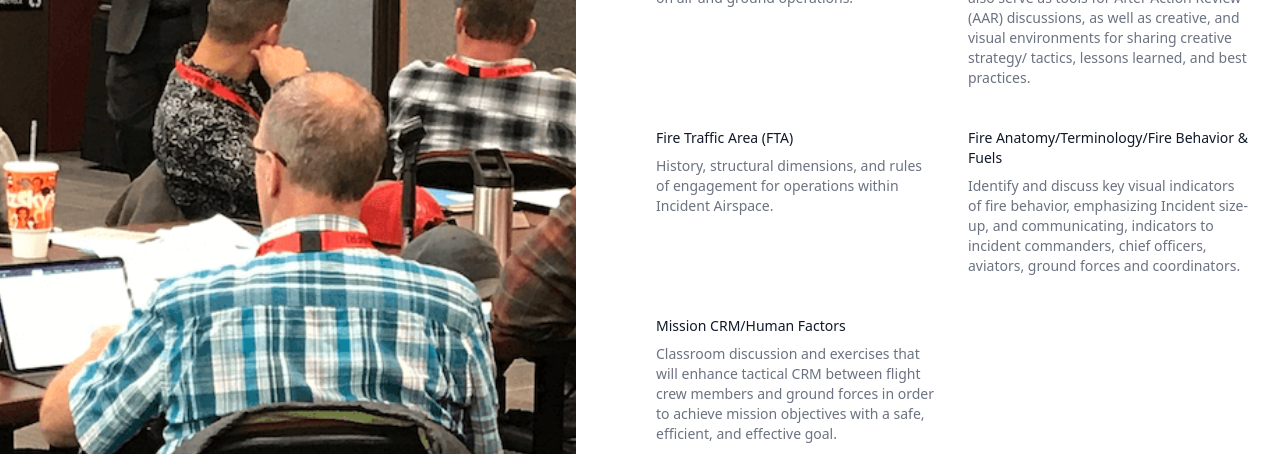
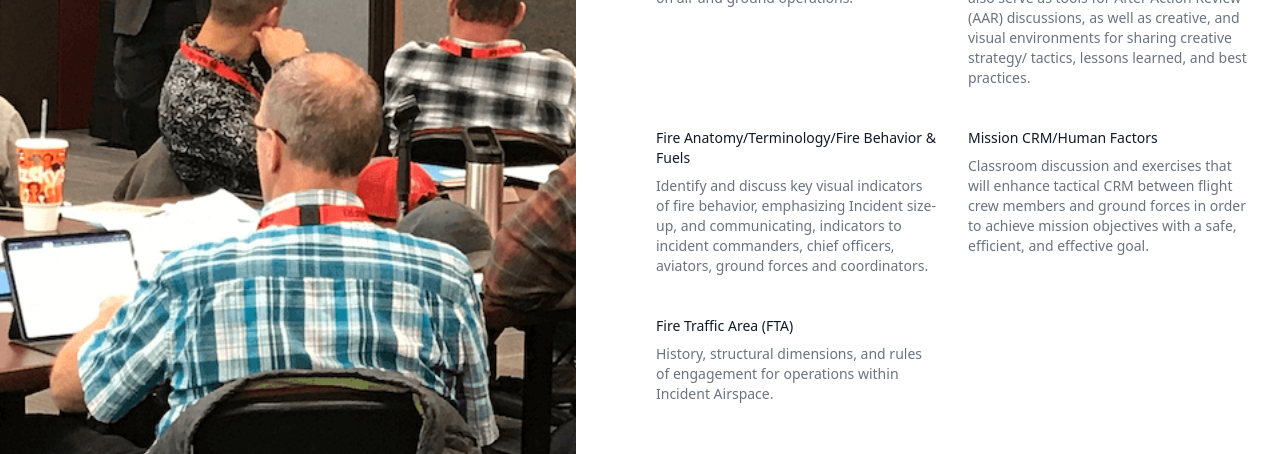
Before and after one commit to trevorhere/afp_next, a Next.js app: page / in a window 1280 px wide. Shown: the part 2440-2894 px from the top of the page. Built offline with nearby package versions, Linux system fonts and the light colour scheme.

Commit message:
re-arrange sections

```diff
--- a/pages/index.js
+++ b/pages/index.js
@@ -68,10 +68,6 @@ export default function Home() {
               description: `Used as a time compressed tactical exercise for group settings. Sand Tables also serve as tools for After Action Review (AAR) discussions, as well as creative, and visual environments for sharing creative strategy/ tactics, lessons learned, and best practices.`
             },
             {
-              title: 'Fire Traffic Area (FTA)',
-              description: `History, structural dimensions, and rules of engagement for operations within Incident Airspace.`
-            },
-            {
               title: 'Fire Anatomy/Terminology/Fire Behavior & Fuels',
               description: `Identify and discuss key visual indicators of fire behavior, emphasizing Incident size-up, and communicating, indicators to incident commanders, chief officers, aviators, ground forces and coordinators.`
             },
@@ -79,6 +75,11 @@ export default function Home() {
               title: 'Mission CRM/Human Factors',
               description: `Classroom discussion and exercises that will enhance tactical CRM between flight crew members and ground forces in order to achieve mission objectives with a safe, efficient, and effective goal.`
             },
+            {
+              title: 'Fire Traffic Area (FTA)',
+              description: `History, structural dimensions, and rules of engagement for operations within Incident Airspace.`
+            },
+
             // {title: 'Initial attack & size up', description: '' },
           ]}
         ></Offering>
```
